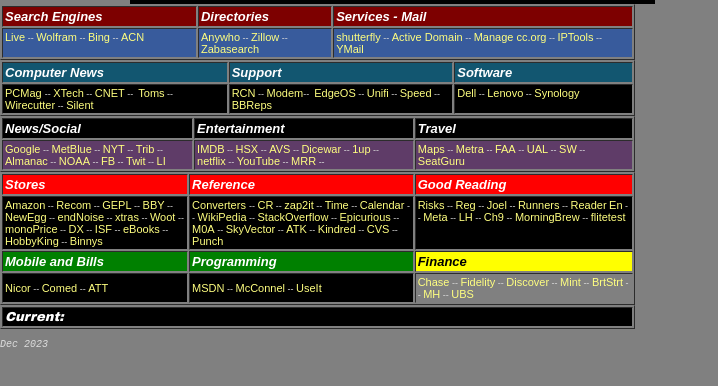
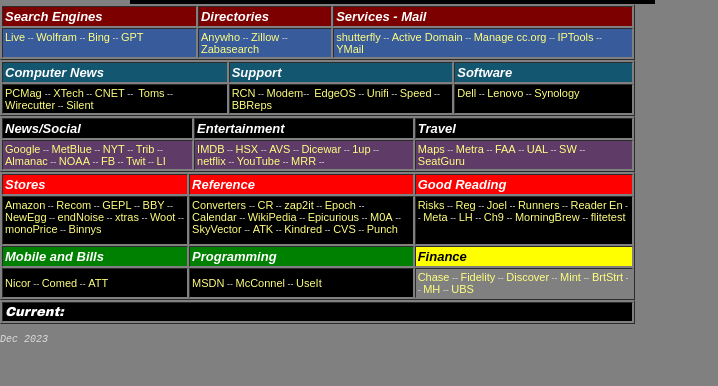
Before and after one commit to ccrawford/ccrawford.github.io, a plain HTML site: page index.html in a window 1280 px wide. Shown: the part 80-466 px from the top of the page, without its empty margins (0-718 px from the left). Drawn offline with Linux system fonts and the light colour scheme.

Commit message:
Cleaned up stores.

```diff
--- a/index.html
+++ b/index.html
@@ -132,7 +132,7 @@ A.body1:visited
       <td valign="top" bgcolor="#7d0000" width="298" height="16"><span style="color: #ffffff; font-family: Arial, Helvetica, Monaco; font-size: small;"><strong><em>Services - Mail</em></strong></span></td>
     </tr>
     <tr>
-      <td valign="top" bgcolor="#385b9c" width="200" height="28"><span style="font-family: Arial; font-size: xx-small;"> <a href="http://live.com/">Live</a> -- <a href="http://wolframalpha.com/"> Wolfram</a> -- <a href="http://bing.com/">Bing</a> -- <a href="https://search.accenture.com/">ACN</a> </span></td>
+      <td valign="top" bgcolor="#385b9c" width="200" height="28"><span style="font-family: Arial; font-size: xx-small;"> <a href="http://live.com/">Live</a> -- <a href="http://wolframalpha.com/"> Wolfram</a> -- <a href="http://bing.com/">Bing</a> -- <a href="https://chat.openai.com/">GPT</a> </span></td>
       <td valign="top" bgcolor="#385b9c" width="133" height="28"><span style="font-family: Arial; font-size: xx-small;"> <a href="https://www.anywho.com/whitepages">Anywho</a> -- <a href="http://www.zillow.com/">Zillow</a> -- <a href="http://www.zabasearch.com/">Zabasearch</a> </span></td>
       <td valign="top" bgcolor="#385b9c" width="313" height="28"><span style="font-family: Arial; font-size: xx-small;"> <a href="http://www.shutterfly.com/">shutterfly</a> -- <a href="http://www.active-domain.com/">Active Domain</a> -- <a href="https://manage.active-domain.com/"> Manage cc.org</a> -- <a href="http://tatumweb.com/iptools.htm">IPTools</a> -- <a href="http://us-mg5.mail.yahoo.com/neo/launch">YMail</a></span></td>
     </tr>
@@ -174,12 +174,11 @@ A.body1:visited
       <td valign="top" bgcolor="#ff0000" width="204"><span style="color: #ffffff; font-family: Arial, Helvetica, Monaco; font-size: small;"><strong><em>Good Reading</em></strong></span></td>
     </tr>
     <tr>
-      <td style="width: 173px; height: 49px;" valign="top" bgcolor="#000000"><span style="font-family: Arial; font-size: xx-small;"> <a href="http://www.amazon.com/">Amazon</a> -- <a href="http://www.kk.org/cooltools/">Recom</a> -- <a href="http://www.gepl.org/">GEPL</a> -- <a href="http://www.bestbuy.com/">BBY</a> -- <a href="http://www.newegg.com/">NewEgg</a> -- <a href="http://www.endpcnoise.com/">endNoise</a> -- <a href="http://www.buyextras.com/">xtras</a> -- <a href="http://woot.com/"> Woot</a> -- <a href="http://www.monoprice.com/home/index.asp">monoPrice</a> -- <a href="http://www.dealextreme.com/">DX</a> -- <a href="http://www.illinoissecurefirearm.com/illinoissecurefirearm/Main.html"> ISF</a> -- <a href="http://emedialibrary.lib.overdrive.com/">eBooks</a>
-          -- <a href="http://www.hobbyking.com/">HobbyKing</a>
+      <td style="width: 173px; height: 49px;" valign="top" bgcolor="#000000"><span style="font-family: Arial; font-size: xx-small;"> <a href="http://www.amazon.com/">Amazon</a> -- <a href="http://www.kk.org/cooltools/">Recom</a> -- <a href="http://www.gepl.org/">GEPL</a> -- <a href="http://www.bestbuy.com/">BBY</a> -- <a href="http://www.newegg.com/">NewEgg</a> -- <a href="http://www.endpcnoise.com/">endNoise</a> -- <a href="http://www.buyextras.com/">xtras</a> -- <a href="http://woot.com/"> Woot</a> -- <a href="http://www.monoprice.com/home/index.asp">monoPrice</a>
           -- <a href="https://binnys.com/">Binnys</a>
 
           </span></td>
-      <td style="height: 49px;" valign="top" bgcolor="#000000" width="210"><span style="font-family: Arial; font-size: xx-small;"> <a href="http://www.convert-me.com/en/">Converters </a>-- <a href="http://www.consumerreports.org/">CR</a> -- <a href="https://tvlistings.zap2it.com/?aid=gapzap">zap2it</a> -- <a href="http://www.time.gov/timezone.cgi?Central/d/-6/java">Time</a> -- <a href="http://www.timeanddate.com/calendar/print.html?year=2018&amp;typ=2&amp;display=0&amp;ol=0&amp;space=0&amp;country=1&amp;cols=4&amp;months=24&amp;month=1&amp;hol=on">Calendar</a> -- <a href="http://en.wikipedia.org/wiki/Main_Page">WikiPedia</a> -- <a href="http://stackoverflow.com/">StackOverflow</a> -- <a href="http://www.epicurious.com/">Epicurious</a> -- <a href="http://www.m0a.com/">M0A</a> -- <a href="http://skyvector.com/"> SkyVector</a>
+      <td style="height: 49px;" valign="top" bgcolor="#000000" width="210"><span style="font-family: Arial; font-size: xx-small;"> <a href="http://www.convert-me.com/en/">Converters </a>-- <a href="http://www.consumerreports.org/">CR</a> -- <a href="https://tvlistings.zap2it.com/?aid=gapzap">zap2it</a> -- <a href="https://www.epochconverter.com/">Epoch</a> -- <a href="http://www.timeanddate.com/calendar/print.html?year=2018&amp;typ=2&amp;display=0&amp;ol=0&amp;space=0&amp;country=1&amp;cols=4&amp;months=24&amp;month=1&amp;hol=on">Calendar</a> -- <a href="http://en.wikipedia.org/wiki/Main_Page">WikiPedia</a> -- <a href="http://www.epicurious.com/">Epicurious</a> -- <a href="http://www.m0a.com/">M0A</a> -- <a href="http://skyvector.com/"> SkyVector</a>
           -- <a href="http://www.americastestkitchen.com/">ATK</a>
           -- <a href="https://kindredcocktails.com/">Kindred</a>
           -- <a href="http://cocktailvirgin.blogspot.com/">CVS</a>
```
